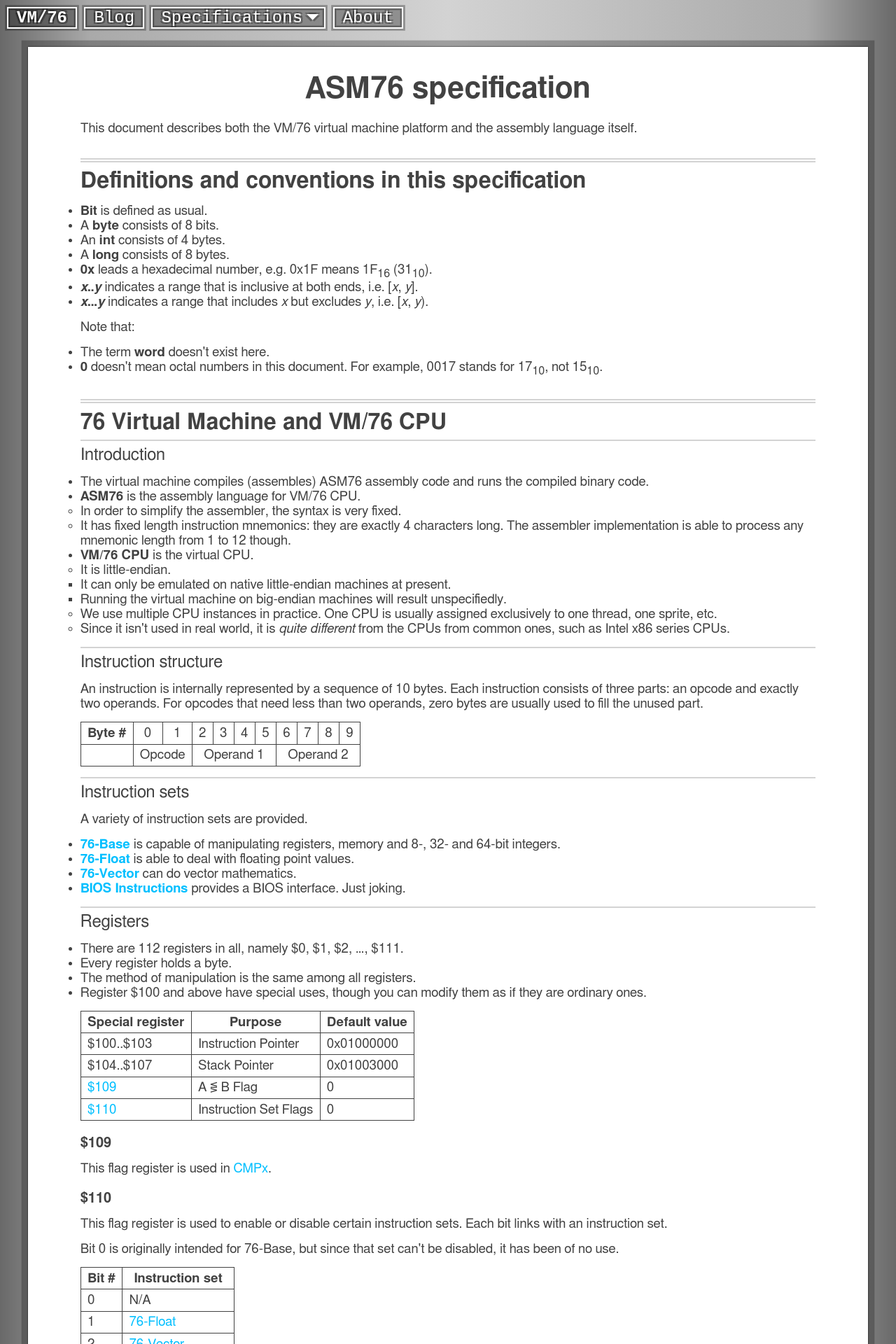
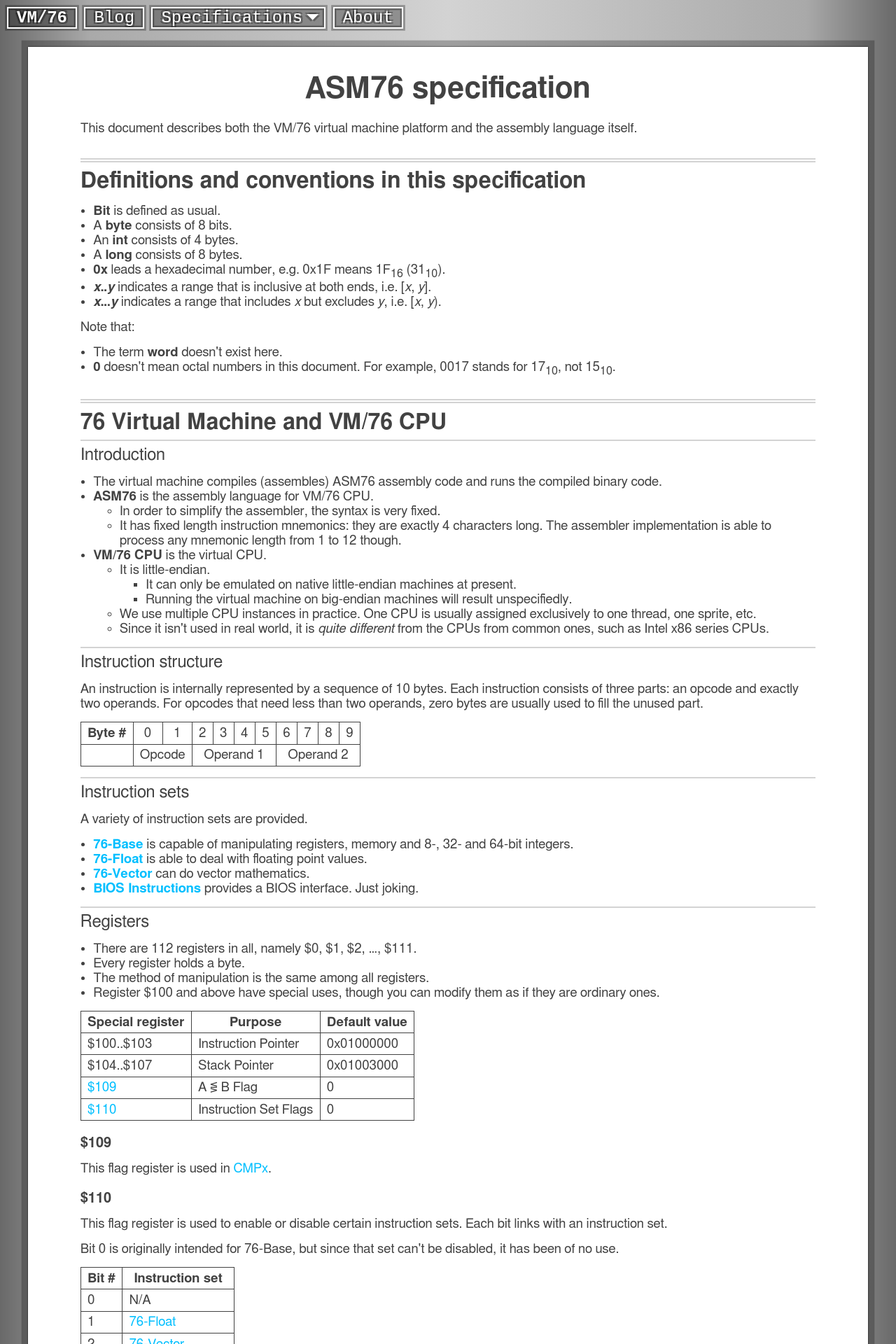
Before and after one commit to IcebergThings/VM-76, a Jekyll site: the page built from spec/asm76.md, in a window 1280 px wide. Shown: the top 1920 px of the page at 70% size. Built offline with Jekyll 4.4.1, drawn with Linux system fonts in a browser that asks for light colours.

Commit message:
Fix the list style

```diff
--- a/_sass/_book-style.scss
+++ b/_sass/_book-style.scss
@@ -68,8 +68,9 @@
 	}
 
 	ol, ul {
+		margin: .8em 0 .8em 1em;
 		ol, ul {
-			margin: 0;
+			margin: 0 0 0 2em;
 		}
 	}
 
```
